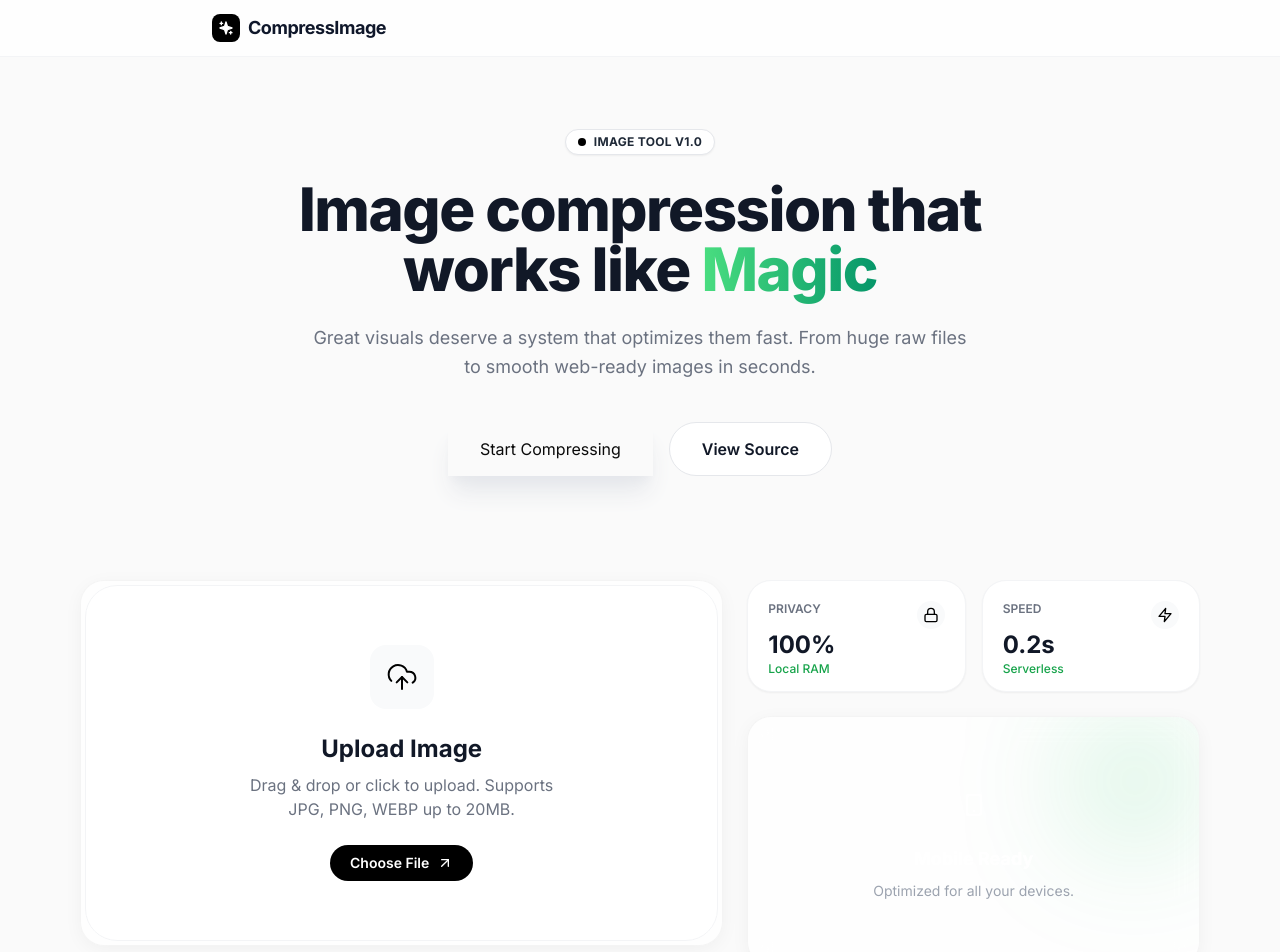
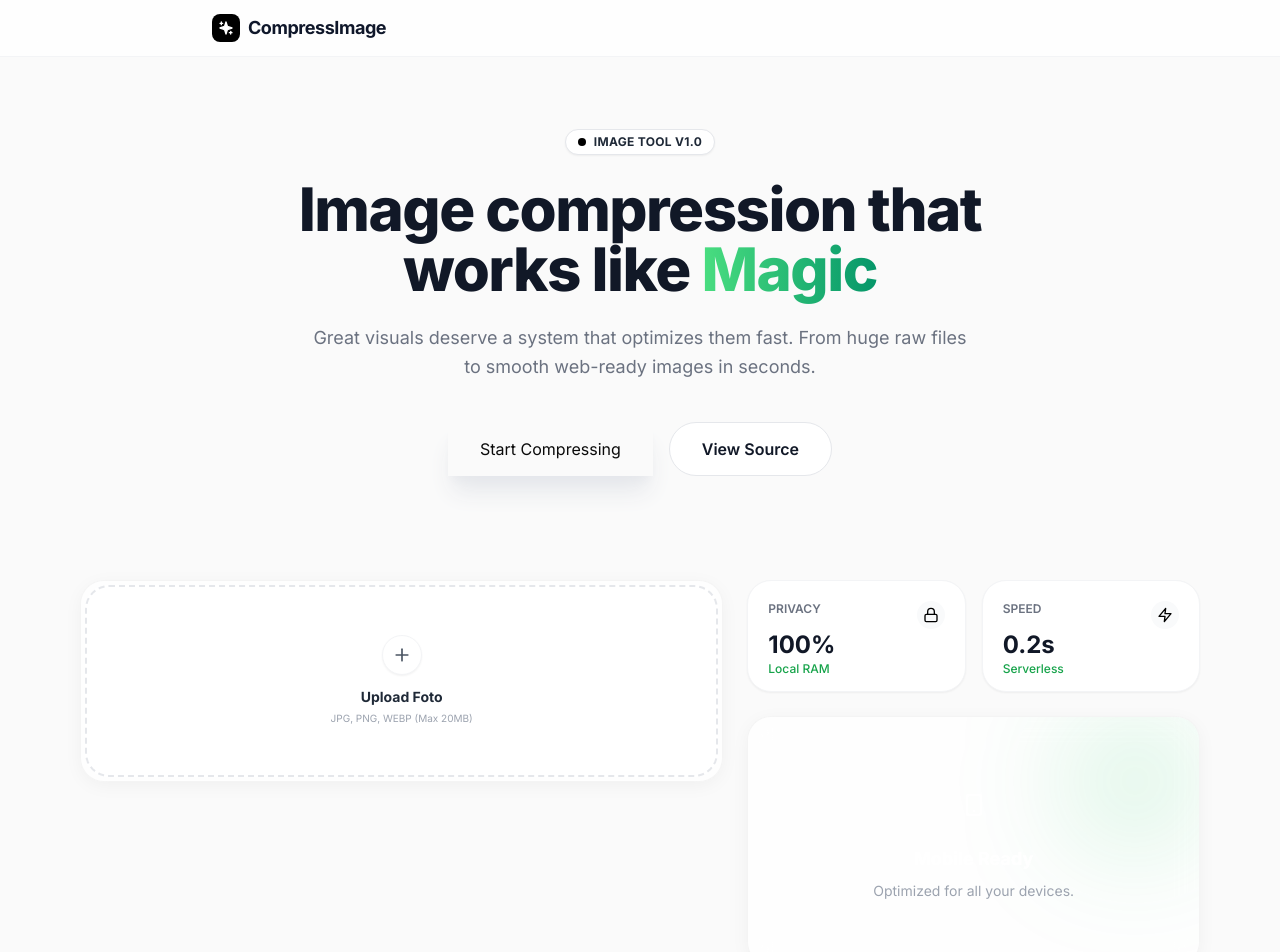
Before and after one commit to sanzzyproject/compress-images-neww, a Next.js app: page / in a window 1280 px wide. Shown: the top 952 px of the page. Built offline with nearby package versions, Linux system fonts and the light colour scheme.

Commit message:
Update UploadArea.tsx

```diff
--- a/components/UploadArea.tsx
+++ b/components/UploadArea.tsx
@@ -1,5 +1,5 @@
 import React, { useRef, useState } from 'react';
-import { UploadCloud, Image as ImageIcon, ArrowUpRight } from 'lucide-react';
+import { UploadCloud, Image as ImageIcon, Plus } from 'lucide-react';
 
 interface UploadAreaProps {
   onFileSelect: (file: File) => void;
@@ -41,28 +41,22 @@ export default function UploadArea({ onFileSelect }: UploadAreaProps) {
       onDrop={handleDrop}
       onClick={() => inputRef.current?.click()}
       className={`
-        group relative w-full aspect-[4/3] md:aspect-video rounded-[2rem] border transition-all duration-300 cursor-pointer overflow-hidden flex flex-col items-center justify-center text-center p-6
+        relative w-full h-48 rounded-3xl border-2 border-dashed transition-all duration-300 cursor-pointer flex flex-col items-center justify-center gap-3 overflow-hidden group
         ${isDragging
-          ? 'bg-gray-50 border-gray-300 scale-[0.99]'
-          : 'bg-white border-gray-100 hover:border-gray-200 hover:shadow-lg'
+          ? 'bg-blue-50 border-blue-500 scale-[0.98]'
+          : 'bg-white/50 border-gray-200 hover:border-gray-300 hover:bg-white'
         }
       `}
     >
       <input type="file" className="hidden" ref={inputRef} onChange={handleChange} accept="image/png, image/jpeg, image/webp" />
 
-      {/* Decorative Icon Circle similar to reference cards */}
-      <div className="w-16 h-16 bg-gray-50 rounded-2xl flex items-center justify-center mb-6 group-hover:scale-110 transition-transform">
-         <UploadCloud className="text-black" size={32} strokeWidth={1.5} />
+      <div className="w-10 h-10 bg-white rounded-full shadow-sm border border-gray-100 flex items-center justify-center group-hover:scale-110 transition-transform">
+         <Plus size={20} className="text-gray-600" />
       </div>
 
-      <h3 className="text-2xl font-bold text-gray-900 mb-2">Upload Image</h3>
-      <p className="text-gray-500 max-w-xs mx-auto mb-6">
-        Drag & drop or click to upload. Supports JPG, PNG, WEBP up to 20MB.
-      </p>
-
-      {/* Fake UI Element to match reference button style */}
-      <div className="inline-flex items-center gap-2 px-5 py-2 bg-black text-white rounded-full text-sm font-semibold group-hover:bg-gray-800 transition-colors">
-        Choose File <ArrowUpRight size={16} />
+      <div className="text-center">
+        <h3 className="text-sm font-bold text-gray-800">Upload Foto</h3>
+        <p className="text-[10px] text-gray-400 mt-1">JPG, PNG, WEBP (Max 20MB)</p>
       </div>
     </div>
   );
```
